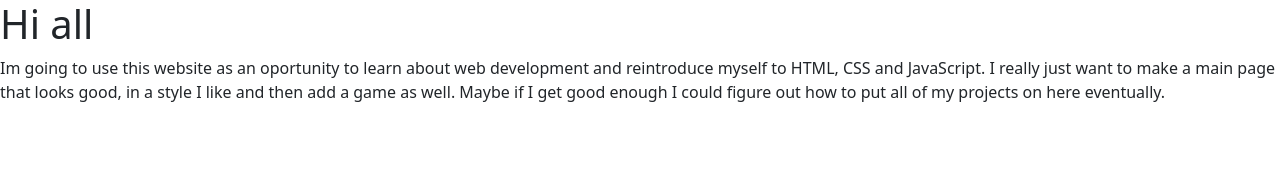
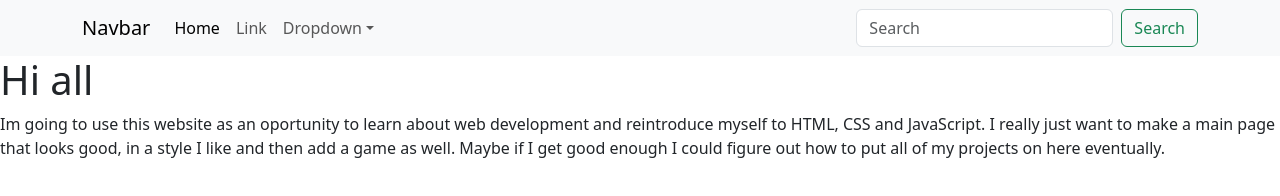
Before and after one commit to MimikBoy/MimikBoy.github.io, a plain HTML site: page index.html in a window 1280 px wide. Drawn offline with nearby package versions, Linux system fonts and the light colour scheme.

Commit message:
Added NavBar

```diff
--- a/index.html
+++ b/index.html
@@ -1,7 +1,7 @@
 <!doctype html>
 <html lang="en">
     <head>
-        <title>Title</title>
+        <title>Learning</title>
         <!-- Required meta tags -->
         <meta charset="utf-8" />
         <meta
@@ -9,20 +9,18 @@
             content="width=device-width, initial-scale=1, shrink-to-fit=no"
         />
 
-        <!-- Bootstrap CSS v5.2.1 -->
+        <!-- Bootstrap CSS v5.3.2 -->
         <link
             href="https://cdn.jsdelivr.net/npm/bootstrap@5.3.2/dist/css/bootstrap.min.css"
             rel="stylesheet"
             integrity="sha384-T3c6CoIi6uLrA9TneNEoa7RxnatzjcDSCmG1MXxSR1GAsXEV/Dwwykc2MPK8M2HN"
             crossorigin="anonymous"
         />
-
-        <title>Learning</title>
     </head>
 
-    <body>
+    <body onload="navCreate()">
         <header>
-            <!-- place navbar here -->
+            <div id="replace_with_navbar"><div>
         </header>
         <main>
 
--- /dev/null
+++ b/reusables/nav.html
@@ -0,0 +1,66 @@
+<nav
+    class="navbar navbar-expand-sm navbar-light bg-light"
+>
+    <div class="container">
+        <a class="navbar-brand" href="#">Navbar</a>
+        <button
+            class="navbar-toggler d-lg-none"
+            type="button"
+            data-bs-toggle="collapse"
+            data-bs-target="#collapsibleNavId"
+            aria-controls="collapsibleNavId"
+            aria-expanded="false"
+            aria-label="Toggle navigation"
+        >
+            <span class="navbar-toggler-icon"></span>
+        </button>
+        <div class="collapse navbar-collapse" id="collapsibleNavId">
+            <ul class="navbar-nav me-auto mt-2 mt-lg-0">
+                <li class="nav-item">
+                    <a class="nav-link active" href="#" aria-current="page"
+                        >Home
+                        <span class="visually-hidden">(current)</span></a
+                    >
+                </li>
+                <li class="nav-item">
+                    <a class="nav-link" href="#">Link</a>
+                </li>
+                <li class="nav-item dropdown">
+                    <a
+                        class="nav-link dropdown-toggle"
+                        href="#"
+                        id="dropdownId"
+                        data-bs-toggle="dropdown"
+                        aria-haspopup="true"
+                        aria-expanded="false"
+                        >Dropdown</a
+                    >
+                    <div
+                        class="dropdown-menu"
+                        aria-labelledby="dropdownId"
+                    >
+                        <a class="dropdown-item" href="#"
+                            >Action 1</a
+                        >
+                        <a class="dropdown-item" href="#"
+                            >Action 2</a
+                        >
+                    </div>
+                </li>
+            </ul>
+            <form class="d-flex my-2 my-lg-0">
+                <input
+                    class="form-control me-sm-2"
+                    type="text"
+                    placeholder="Search"
+                />
+                <button
+                    class="btn btn-outline-success my-2 my-sm-0"
+                    type="submit"
+                >
+                    Search
+                </button>
+            </form>
+        </div>
+    </div>
+</nav>
--- a/script.js
+++ b/script.js
@@ -0,0 +1,10 @@
+function navCreate(){
+    fetch('reusables/nav.html')
+    .then(res => res.text())
+    .then(text => {
+    let oldelem = document.querySelector("#replace_with_navbar");
+    let newelem = document.createElement("div");
+    newelem.innerHTML = text;
+    oldelem.parentNode.replaceChild(newelem,oldelem);
+    })
+}
```
Also changed, not shown: drawing.html (added).
